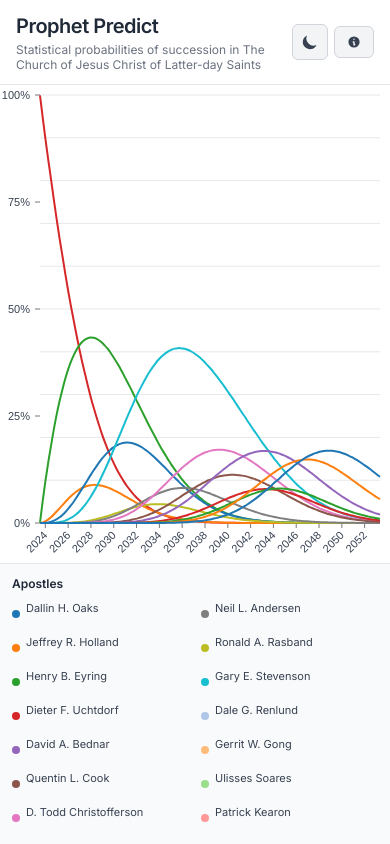
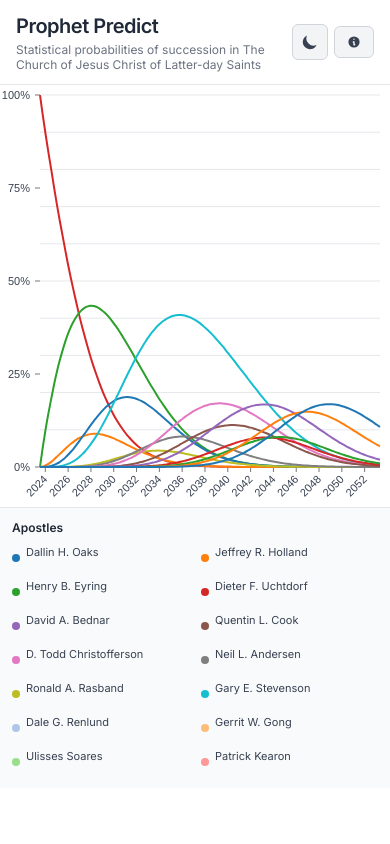
Before and after one commit to jlconlin/prophet-predict, a Next.js app: page / in a window 390 px wide. Built offline with nearby package versions, Linux system fonts and the light colour scheme.

Commit message:
fix mobile legend

```diff
--- a/src/app/page.tsx
+++ b/src/app/page.tsx
@@ -30,9 +30,9 @@
   if (!results) return <div className="text-gray-900 dark:text-slate-100 bg-white dark:bg-slate-900 p-4">Error loading data</div>;
 
   return (
-    <div className="p-0 m-0 overflow-hidden h-full min-h-screen flex flex-col bg-white dark:bg-slate-900">
+    <div className="p-0 m-0 h-screen flex flex-col bg-white dark:bg-slate-900">
       <Header />
-      <div className="flex-1 flex flex-col min-h-0">
+      <div className="flex-1 flex flex-col min-h-0 overflow-y-auto md:overflow-hidden">
         <LineGraph data={results} />
       </div>
     </div>
--- a/src/components/LineGraph.tsx
+++ b/src/components/LineGraph.tsx
@@ -77,10 +77,9 @@
     new Date(sortedData[0].data[sortedData[0].data.length - 1].x)
   );
 
-
   return (
-    <>
-      <div className="w-full flex-1 min-h-0 md:min-h-[250px] sm:min-h-[400px] lg:min-h-[500px] lg:min-w-[800px] relative">
+    <div className="flex flex-col h-full w-full">
+      <div className="w-full h-[50vh] md:flex-1 md:min-h-[250px] lg:min-h-[500px] lg:min-w-[800px] relative">
         <DesktopLegend data={data} hoverData={hoveredSlice} />
         <ResponsiveLine
           data={sortedData}
@@ -140,7 +139,8 @@
             tooltip: {
               container: {
                 background: theme === 'dark' ? '#1e293b' : 'white',
-              border: theme === 'dark' ? '1px solid #475569' : '1px solid #d1d5db',
+                border:
+                  theme === 'dark' ? '1px solid #475569' : '1px solid #d1d5db',
                 borderRadius: '0.375rem',
                 boxShadow: '0 10px 15px -3px rgb(0 0 0 / 0.1)',
                 padding: '12px',
@@ -179,6 +179,6 @@
         />
       </div>
       <MobileLegend data={data} hoverData={hoveredSlice} />
-    </>
+    </div>
   );
 }
--- a/src/components/MobileLegend.tsx
+++ b/src/components/MobileLegend.tsx
@@ -54,7 +54,7 @@
         });
 
   return (
-    <div className="p-3 bg-gray-50 dark:bg-slate-900 border-t border-gray-200 dark:border-slate-700 overflow-y-auto flex-shrink-0 md:hidden">
+    <div className="p-3 bg-gray-50 dark:bg-slate-900 border-t border-gray-200 dark:border-slate-700 md:hidden">
       <h3 className="text-xs font-semibold m-0 mb-2 text-gray-800 dark:text-slate-100">
         Apostles
         {hoverData && (
@@ -67,7 +67,7 @@
           </span>
         )}
       </h3>
-      <div className="grid grid-flow-col auto-rows-auto grid-rows-[repeat(7,auto)] grid-cols-2 gap-x-3 gap-y-1.5 sm:grid-rows-[repeat(5,auto)] sm:grid-cols-3">
+      <div className="grid grid-cols-2 gap-x-3 gap-y-1.5 sm:grid-cols-3">
         {displayData.map((item) => {
           // Find the original index to get the correct color
           const originalIndex = data.findIndex((d) => d.id === item.id);
```
Lines whose indentation alone changed are shown as unchanged.
